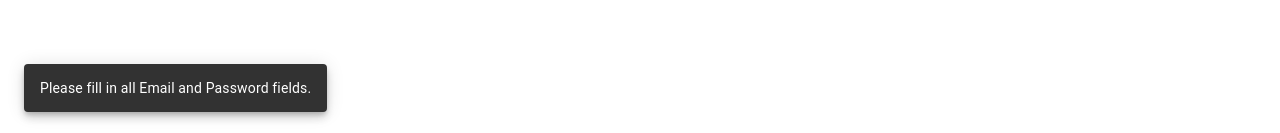
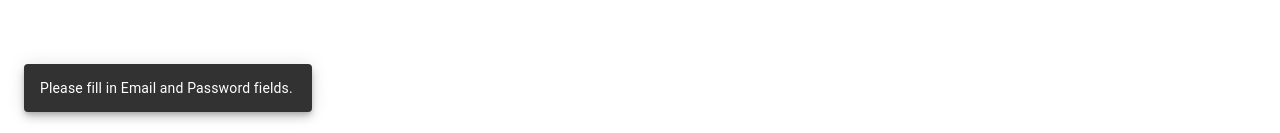
Before and after one commit to mayurrunwal09/Employee_Dep_Management_Identity, a React (Create React App) app: page / in a window 1280 px wide. Both pictures are taken after a click on the button "LOGIN". Shown: the part 664-797 px from the top of the page. Built offline with nearby package versions, Linux system fonts and the light colour scheme.

Commit message:
login page

```diff
--- a/src/Component/LoginPage.js
+++ b/src/Component/LoginPage.js
@@ -96,7 +96,7 @@ const LoginPage = () => {
         open={openSnackbar}
         autoHideDuration={6000}
         onClose={() => setOpenSnackbar(false)}
-        message="Please fill in all Email and Password fields."
+        message="Please fill in  Email and Password fields."
       />
     </Container>
   );
```
